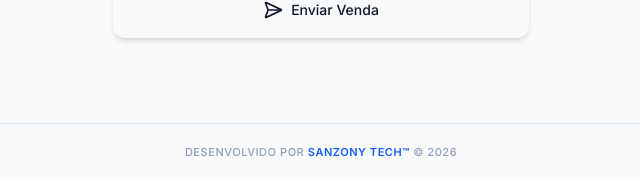
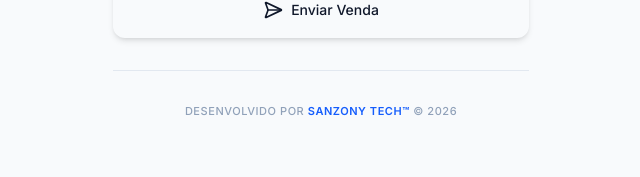
Before and after one commit to kleberrsanzony/torreswoodnotification, a Next.js app: page / in a window 1280 px wide. Shown: the part 620-797 px from the top of the page, without its empty margins (319-959 px from the left). Built offline with nearby package versions, Linux system fonts and the light colour scheme; no server answers.

Commit message:
fix: move footer inside main flow so it always renders in viewport

```diff
--- a/src/app/layout.tsx
+++ b/src/app/layout.tsx
@@ -47,15 +47,14 @@ export default function RootLayout({
           </div>
         </header>
 
-        <main className="max-w-md w-full mx-auto p-4 flex flex-col flex-grow">
+        <main className="max-w-md w-full mx-auto p-4 flex flex-col flex-grow pb-0">
           {children}
+          <footer className="w-full pt-8 pb-6 mt-8 text-center border-t border-slate-200">
+            <p className="text-[11px] font-medium text-slate-400 tracking-wider">
+              DESENVOLVIDO POR <span className="text-blue-600 font-semibold">SANZONY TECH™</span> &copy; {new Date().getFullYear()}
+            </p>
+          </footer>
         </main>
-
-        <footer className="w-full py-5 text-center border-t border-slate-200" style={{ marginTop: 'auto' }}>
-          <p className="text-[11px] font-medium text-slate-400 tracking-wider">
-            DESENVOLVIDO POR <span className="text-blue-600 font-semibold">SANZONY TECH™</span> &copy; {new Date().getFullYear()}
-          </p>
-        </footer>
 
         <Toaster position="top-center" richColors />
       </body>
```
